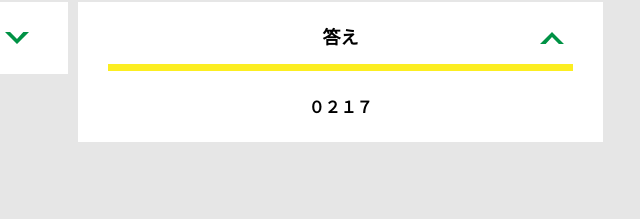
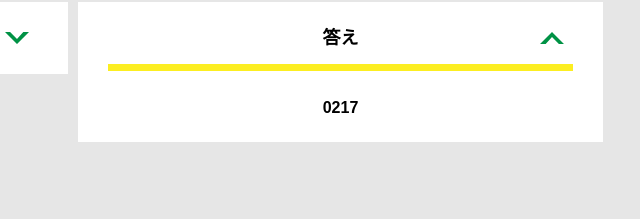
Before and after one commit to xiongmao-2583/alfa-kyouto-H, a plain HTML site: page hint1.html in a window 1280 px wide. Both pictures are taken after a click on the element "答え". Shown: the part 509-728 px from the top of the page, 567-1207 px from the left. Drawn offline with nearby package versions, Linux system fonts and the light colour scheme; files that its build step writes are made by us from their sources.

Commit message:
Update hint1.html

```diff
--- a/hint1.html
+++ b/hint1.html
@@ -48,7 +48,7 @@
           <div class="column">
             <div class="card">
               <h3 class="card__title">答え<svg class="card__arrow"><use xlink:href="#arrow"></use></svg></h3>
-              <p class="card__content">０２１７</p>
+              <p class="card__content">0217</p>
             </div>
           </div>
         </div>
```
